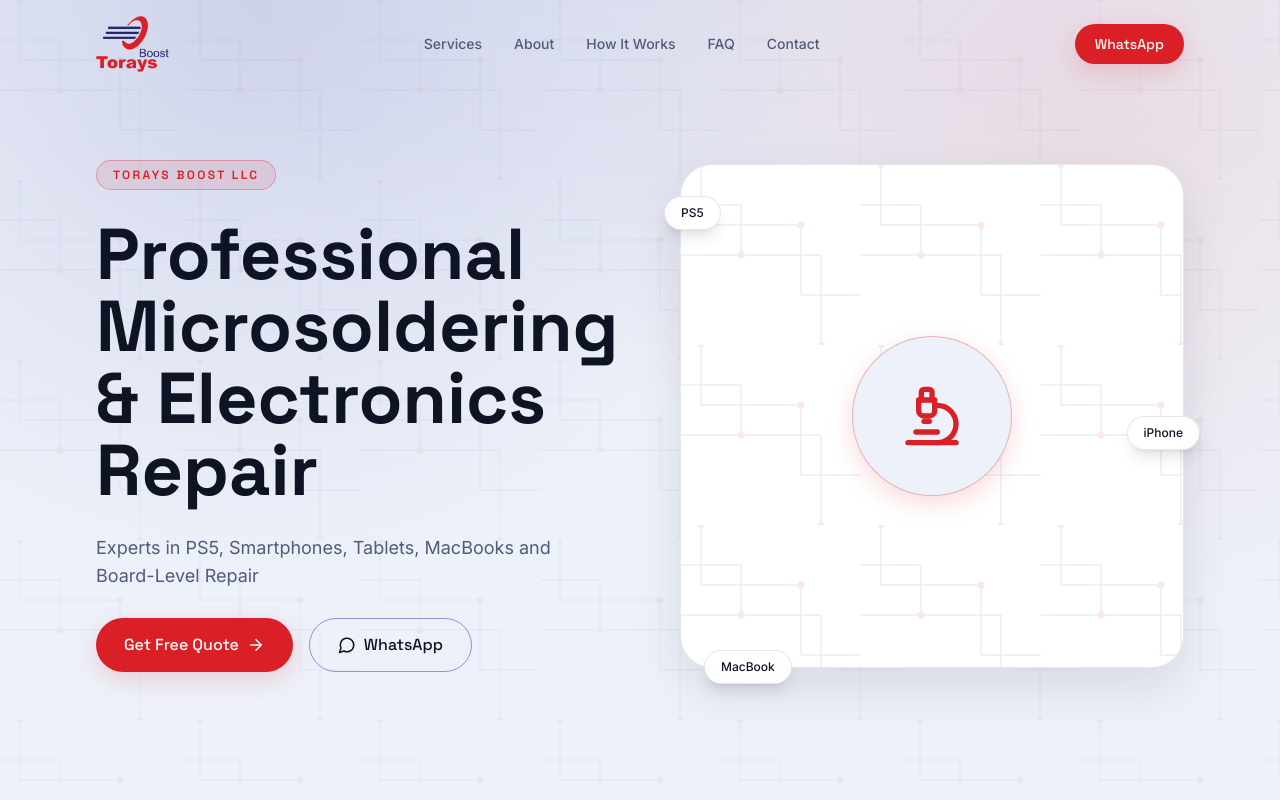
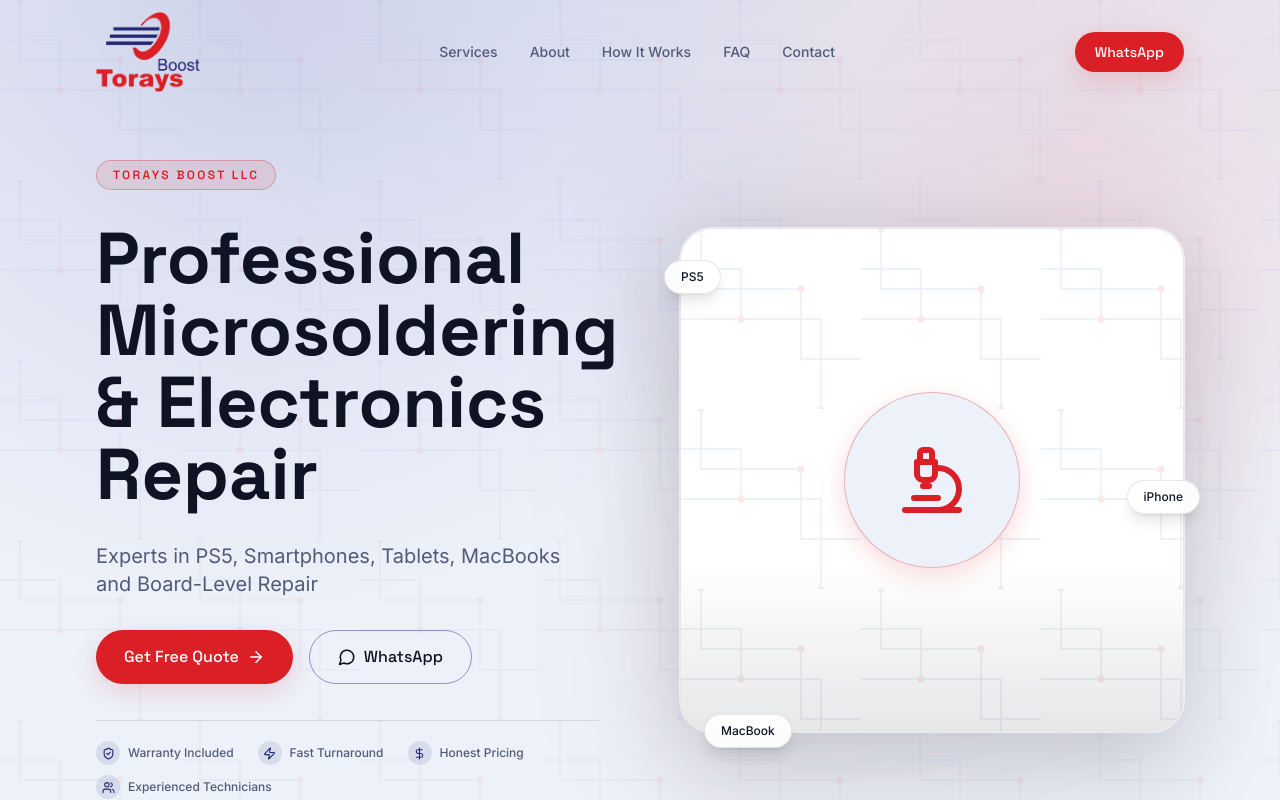
Before and after one commit to toraysboostllc/torays-boost-website, a React (Vite) app: page / in a window 1280 px wide. Shown: the top 800 px of the page. Built offline with nearby package versions, Linux system fonts and the light colour scheme.

Commit message:
Refine hero focal visual and trust badges

```diff
--- a/src/components/layout/Navbar.jsx
+++ b/src/components/layout/Navbar.jsx
@@ -29,9 +29,9 @@
         scrolled ? "bg-torays-bg/90 backdrop-blur border-b border-torays-line" : "bg-transparent"
       }`}
     >
-      <nav className="mx-auto flex max-w-6xl items-center justify-between px-5 py-4 sm:px-8">
+      <nav className="mx-auto flex max-w-6xl items-center justify-between px-5 py-3 sm:px-8">
         <a href="#top" aria-label="Torays Boost home">
-          <Logo />
+          <Logo size="lg" />
         </a>
 
         <div className="hidden md:flex items-center gap-8">
@@ -72,7 +72,7 @@
             className="fixed inset-0 z-50 bg-torays-bg md:hidden"
           >
             <div className="flex items-center justify-between px-5 py-4">
-              <Logo />
+              <Logo size="lg" />
               <button
                 type="button"
                 onClick={() => setOpen(false)}
--- a/src/components/ui/Logo.jsx
+++ b/src/components/ui/Logo.jsx
@@ -1,12 +1,17 @@
 import logoSrc from "../../assets/torays-boost-logo.png";
 
+const SIZES = {
+  default: "h-11 sm:h-14",
+  lg: "h-16 sm:h-20",
+};
+
 /** Official TORAYS BOOST logo — do not redraw or recolor. */
-export function Logo({ className = "" }) {
+export function Logo({ className = "", size = "default" }) {
   return (
     <img
       src={logoSrc}
       alt="Torays Boost"
-      className={`h-11 w-auto object-contain sm:h-14 ${className}`}
+      className={`w-auto object-contain ${SIZES[size]} ${className}`}
     />
   );
 }
--- a/src/sections/Hero.jsx
+++ b/src/sections/Hero.jsx
@@ -1,24 +1,38 @@
 import { motion } from "framer-motion";
 import { ArrowRight, MessageCircle, Microscope } from "lucide-react";
+import * as Icons from "lucide-react";
 import { Button } from "../components/ui/Button.jsx";
 import { CircuitBackground } from "../components/ui/CircuitBackground.jsx";
 import { buildContactLink } from "../lib/whatsapp.js";
+import { whyChooseUs } from "../config/features.config.js";
+
+const TRUST_BADGE_IDS = ["warranty", "turnaround", "pricing", "technicians"];
+const trustBadges = TRUST_BADGE_IDS.map((id) => whyChooseUs.find((item) => item.id === id)).filter(Boolean);
 
 /**
- * Hero visual is an original graphic composition (no stock photo available
- * yet). Swap the panel below for a real photo of a technician microsoldering
- * a PS5 board under a microscope once supplied — see plan open item #2.
+ * The Hero visual is the page's focal point — designed as a large "photo
+ * frame" ready to hold a real photo/video of the lab, microscope, and
+ * repairs in progress. Until that's supplied, it holds an original graphic
+ * placeholder (circuit pattern + microscope badge). To swap in a real photo
+ * later: replace the inner <CircuitBackground>/<div> placeholder content
+ * with an <img className="h-full w-full object-cover" ... /> — the frame,
+ * shadow, glow, and floating device badges around it stay as-is.
  */
 function HeroVisual() {
   return (
-    <div className="relative aspect-square w-full max-w-xl">
-      <div className="absolute inset-0 rounded-[2rem] bg-torays-surface border border-torays-line shadow-[0_20px_50px_rgba(15,20,36,0.10)] overflow-hidden">
+    <div className="relative aspect-square w-full max-w-2xl">
+      {/* Soft light glow behind the panel for depth */}
+      <div className="absolute -inset-8 rounded-[3rem] bg-gradient-to-br from-torays-navy/10 via-torays-red/5 to-transparent blur-3xl" />
+
+      <div className="absolute inset-0 rounded-[2rem] bg-torays-surface ring-1 ring-white/60 border border-torays-line shadow-[0_35px_90px_rgba(15,20,36,0.18)] overflow-hidden">
         <CircuitBackground opacity={0.1} />
         <div className="absolute inset-0 flex items-center justify-center">
-          <div className="flex h-40 w-40 items-center justify-center rounded-full bg-torays-bg border border-torays-red/30 shadow-glow-red">
-            <Microscope size={64} className="text-torays-red" />
+          <div className="flex h-44 w-44 items-center justify-center rounded-full bg-torays-bg border border-torays-red/30 shadow-glow-red">
+            <Microscope size={72} className="text-torays-red" />
           </div>
         </div>
+        {/* Bottom vignette — doubles as a caption-ready gradient once a real photo is dropped in */}
+        <div className="absolute inset-x-0 bottom-0 h-1/3 bg-gradient-to-t from-torays-text/10 to-transparent" />
       </div>
 
       {["PS5", "iPhone", "MacBook"].map((label, i) => (
@@ -38,6 +52,24 @@
   );
 }
 
+function TrustBadges() {
+  return (
+    <div className="flex flex-wrap items-center gap-x-4 gap-y-2.5 sm:gap-x-6">
+      {trustBadges.map((badge) => {
+        const Icon = Icons[badge.icon];
+        return (
+          <div key={badge.id} className="flex items-center gap-2">
+            <span className="flex h-6 w-6 items-center justify-center rounded-full bg-torays-navy/10 text-torays-navy">
+              {Icon && <Icon size={13} />}
+            </span>
+            <span className="text-xs font-medium text-torays-text-secondary">{badge.label}</span>
+          </div>
+        );
+      })}
+    </div>
+  );
+}
+
 export function Hero() {
   return (
     <section id="top" className="relative overflow-hidden pt-32 pb-20 sm:pt-40 sm:pb-28">
@@ -49,17 +81,17 @@
           initial={{ opacity: 0, y: 20 }}
           animate={{ opacity: 1, y: 0 }}
           transition={{ duration: 0.6, ease: "easeOut" }}
-          className="flex flex-col items-start gap-7"
+          className="flex flex-col items-start gap-8"
         >
           <span className="rounded-full border border-torays-red/30 bg-torays-red/10 px-4 py-1.5 text-xs font-heading font-semibold uppercase tracking-[0.2em] text-torays-red">
             Torays Boost LLC
           </span>
 
-          <h1 className="text-5xl font-heading font-bold leading-[1.05] text-torays-text sm:text-6xl lg:text-7xl">
+          <h1 className="max-w-2xl text-5xl font-heading font-bold leading-[1.08] text-torays-text sm:text-6xl lg:text-7xl">
             Professional Microsoldering &amp; Electronics Repair
           </h1>
 
-          <p className="max-w-lg text-lg text-torays-text-secondary">
+          <p className="max-w-lg text-lg leading-relaxed text-torays-text-secondary sm:text-xl">
             Experts in PS5, Smartphones, Tablets, MacBooks and Board-Level Repair
           </p>
 
@@ -78,6 +110,10 @@
               WhatsApp
             </Button>
           </div>
+
+          <div className="mt-1 border-t border-torays-line pt-5">
+            <TrustBadges />
+          </div>
         </motion.div>
 
         <motion.div
```
